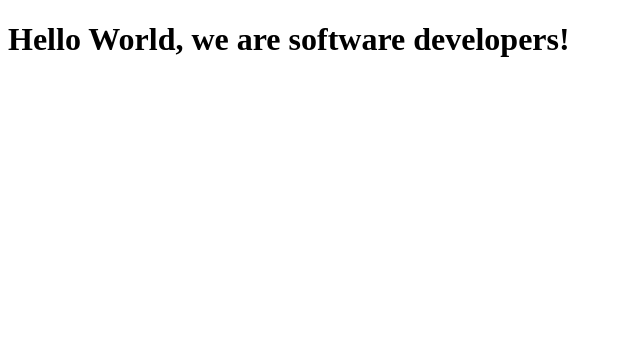
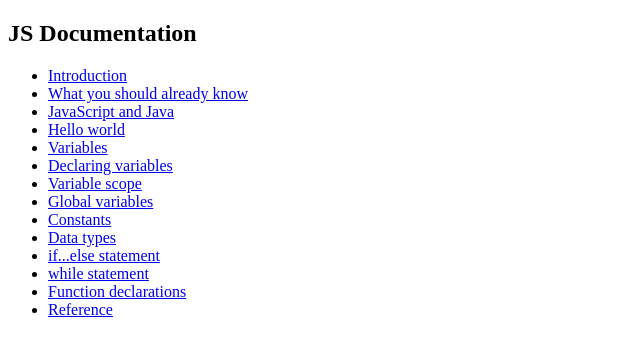
Before and after one commit to bolajiakanji/BOLAJI-AND-SHADY-MICROVERSE-COLLABORATION, a plain HTML site: page index.html in a window 1280 px wide. Shown: the whole page, without its empty margins (0-640 px from the left). Drawn offline with Linux system fonts and the light colour scheme.

Commit message:
bolaji hesader commit

```diff
--- a/index.html
+++ b/index.html
@@ -9,7 +9,27 @@
 </head>
 
 <body>
-    <h1>Hello World, we are software developers!</h1>
+    <header id="main-header">
+        <nav id="navbar">
+          <h1>JS Documentation</h1>
+          <ul>
+            <li class="nav-link"><a href="#introduction">Introduction</a></li>
+            <li class="nav-link"><a href="#what-you">What you should already know</a></li>
+            <li class="nav-link"><a href="#javaScript-and-java">JavaScript and Java</a></li>
+            <li class="nav-link"><a href="#hello-world">Hello world</a></li>
+            <li class="nav-link"><a href="#variables">Variables</a></li>
+            <li class="nav-link"><a href="#declaring-variables">Declaring variables</a></li>
+            <li class="nav-link"><a href="#variable-scope">Variable scope</a></li>
+            <li class="nav-link"><a href="#global-variables">Global variables</a></li>
+            <li class="nav-link"><a href="#constants">Constants</a></li>
+            <li class="nav-link"><a href="#data-types">Data types</a></li>
+            <li class="nav-link"><a href="#if-else">if...else statement</a></li>
+            <li class="nav-link"><a href="#while-statement">while statement</a></li>
+            <li class="nav-link"><a href="#function-declarations">Function declarations</a></li>
+            <li class="nav-link"><a href="#reference">Reference</a></li>
+          </ul>
+        </nav>
+      </header>
 </body>
 
 </html>
```
